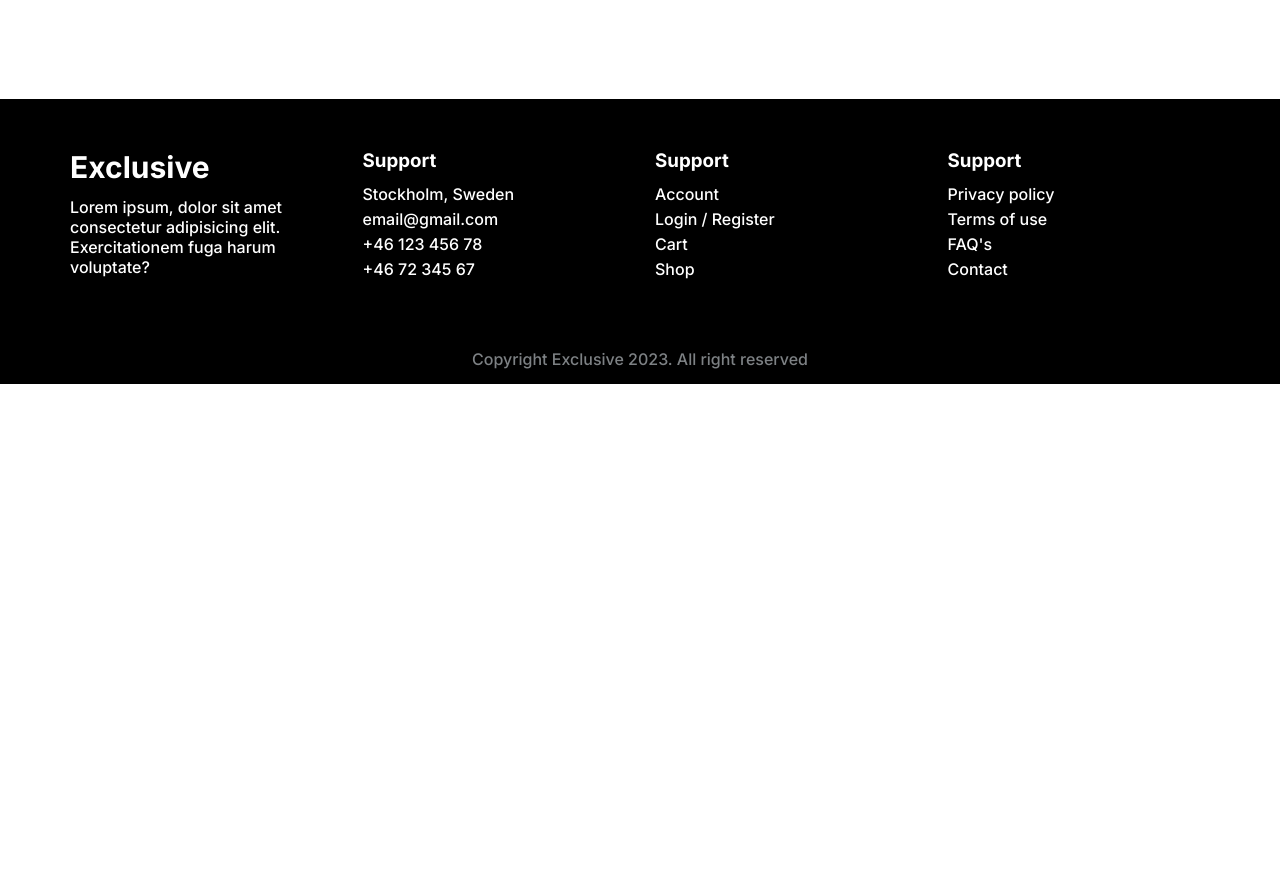
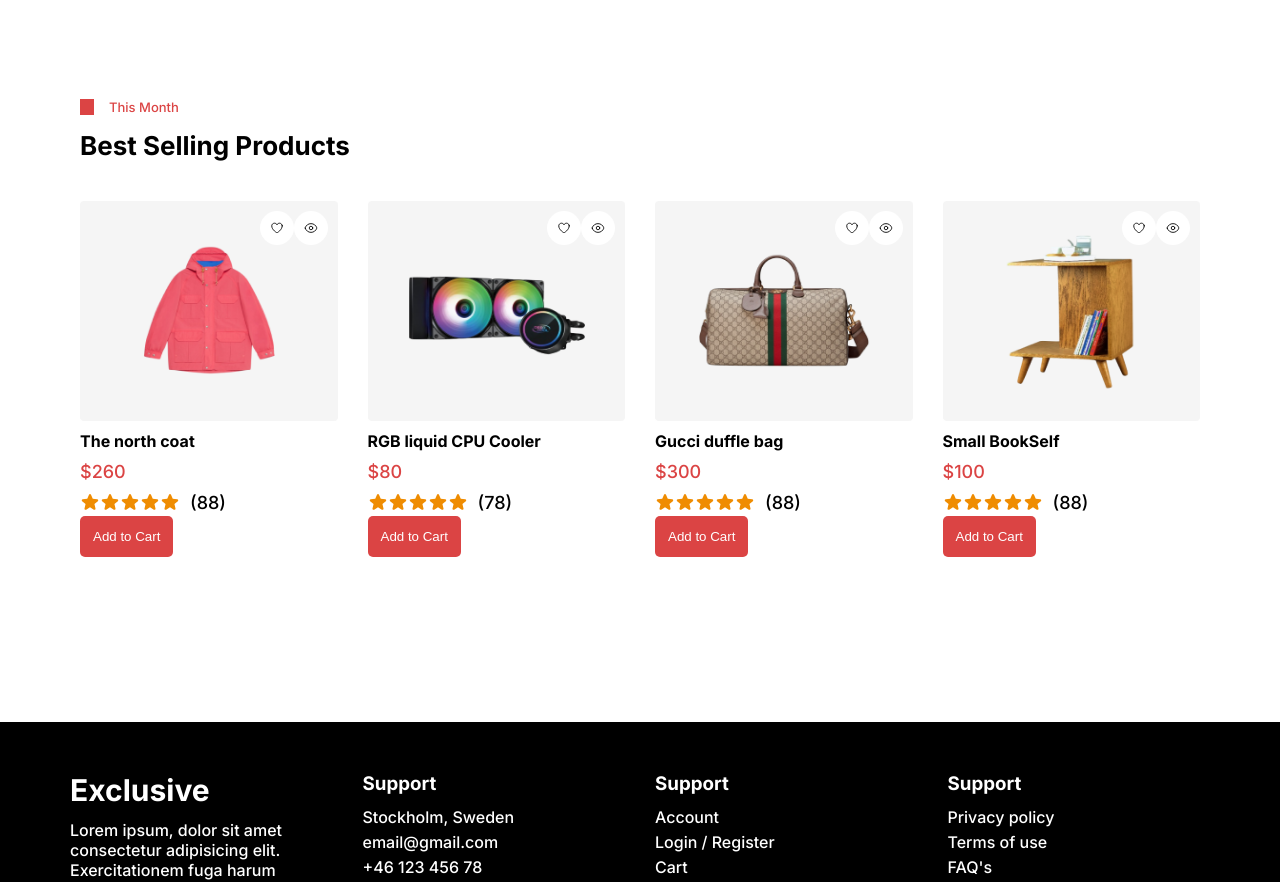
Before and after one commit to Thushan2002/e-commerce-site-react, a React (Vite) app: page / in a window 1280 px wide. Shown: the part 1541-2423 px from the top of the page. Before the commit the page ends 1925 px from the top, so only its background shows below. Built offline with nearby package versions, Linux system fonts and the light colour scheme.

Commit message:
feat: this month's best products section added to home page

```diff
--- a/src/components/Home.jsx
+++ b/src/components/Home.jsx
@@ -3,6 +3,7 @@
 import Navbar from "./Navbar";
 import FlashSale from "./Flashsale";
 import Categories from "./Categories";
+import ThisMonth from "./ThisMonth";
 
 const Home = () => {
   return (
@@ -11,6 +12,7 @@
       <Header />
       <FlashSale />
       <Categories />
+      <ThisMonth />
     </div>
   );
 };
--- /dev/null
+++ b/src/components/ThisMonth.jsx
@@ -0,0 +1,147 @@
+import React from "react";
+import { Swiper, SwiperSlide } from "swiper/react";
+import "swiper/swiper-bundle.css"; // Import Swiper styles
+import item_5 from "../assets/image/items/item-5.png";
+import item_6 from "../assets/image/items/item-6.png";
+import item_7 from "../assets/image/items/item-7.png";
+import item_8 from "../assets/image/items/item-8.png";
+
+const ThisMonth = () => {
+  const products = [
+    {
+      id: 1,
+      title: "The north coat",
+      image: item_5,
+      price: "$260",
+      rating: 5,
+      reviews: 88,
+    },
+    {
+      id: 2,
+      title: "RGB liquid CPU Cooler",
+      image: item_6,
+      price: "$80",
+      rating: 5,
+      reviews: 78,
+    },
+    {
+      id: 3,
+      title: "Gucci duffle bag",
+      image: item_7,
+      price: "$300",
+      rating: 5,
+      reviews: 88,
+    },
+    {
+      id: 4,
+      title: "Small BookSelf",
+      image: item_8,
+      price: "$100",
+      rating: 5,
+      reviews: 88,
+    },
+    // Add more products as needed
+  ];
+
+  return (
+    <div>
+      <section className="section">
+        <div className="container">
+          <div className="section_category">
+            <p className="section_category_p">This Month</p>
+          </div>
+          <div className="section_header">
+            <h3 className="section_title">Best Selling Products</h3>
+            <p id="demo"></p>
+          </div>
+          <Swiper
+            spaceBetween={30}
+            slidesPerView={4}
+            pagination={{ clickable: true }}
+            className="mySwiper">
+            {products.map((product) => (
+              <SwiperSlide key={product.id}>
+                <div className="card">
+                  <div className="card_top">
+                    <img
+                      src={product.image}
+                      alt={product.title}
+                      className="card_img"
+                    />
+                    {/* <div className="card_tag">{product.discount}</div> */}
+                    <div className="card_top_icons">
+                      <svg
+                        xmlns="http://www.w3.org/2000/svg"
+                        fill="none"
+                        viewBox="0 0 24 24"
+                        strokeWidth="1.5"
+                        stroke="currentColor"
+                        className="card_top_icon">
+                        <path
+                          strokeLinecap="round"
+                          strokeLinejoin="round"
+                          d="M21 8.25c0-2.485-2.099-4.5-4.688-4.5-1.935 0-3.597 1.126-4.312 2.733-.715-1.607-2.377-2.733-4.313-2.733C5.1 3.75 3 5.765 3 8.25c0 7.22 9 12 9 12s9-4.78 9-12z"
+                        />
+                      </svg>
+                      <svg
+                        xmlns="http://www.w3.org/2000/svg"
+                        fill="none"
+                        viewBox="0 0 24 24"
+                        strokeWidth="1.5"
+                        stroke="currentColor"
+                        className="card_top_icon">
+                        <path
+                          strokeLinecap="round"
+                          strokeLinejoin="round"
+                          d="M2.036 12.322a1.012 1.012 0 010-.639C3.423 7.51 7.36 4.5 12 4.5c4.638 0 8.573 3.007 9.963 7.178.07.207.07.431 0 .639C20.577 16.49 16.64 19.5 12 19.5c-4.638 0-8.573-3.007-9.963-7.178z"
+                        />
+                        <path
+                          strokeLinecap="round"
+                          strokeLinejoin="round"
+                          d="M15 12a3 3 0 11-6 0 3 3 0 016 0z"
+                        />
+                      </svg>
+                    </div>
+                  </div>
+                  <div className="card_body">
+                    <h3 className="card_title">{product.title}</h3>
+                    <p className="card_price">{product.price}</p>
+                    <div className="card_ratings">
+                      <div className="card_stars">
+                        {[...Array(product.rating)].map((_, i) => (
+                          <svg
+                            key={i}
+                            xmlns="http://www.w3.org/2000/svg"
+                            viewBox="0 0 24 24"
+                            fill="currentColor"
+                            className="w-6 h-6">
+                            <path
+                              fillRule="evenodd"
+                              d="M10.788 3.21c.448-1.077 1.976-1.077 2.424 0l2.082 5.007 5.404.433c1.164.093 1.636 1.545.749 2.305l-4.117 3.527 1.257 5.273c.271 1.136-.964 2.033-1.96 1.425L12 18.354 7.373 21.18c-.996.608-2.231-.29-1.96-1.425l1.257-5.273-4.117-3.527c-.887-.76-.415-2.212.749-2.305l5.404-.433 2.082-5.006z"
+                              clipRule="evenodd"
+                            />
+                          </svg>
+                        ))}
+                      </div>
+                      <p className="card_rating_numbers">({product.reviews})</p>
+                    </div>
+                    <button
+                      className="add_to_cart"
+                      data-id={product.id}
+                      data-title={product.title}
+                      data-image={product.image}
+                      data-price={product.price}>
+                      Add to Cart
+                    </button>
+                  </div>
+                </div>
+              </SwiperSlide>
+            ))}
+          </Swiper>
+        </div>
+      </section>
+    </div>
+  );
+};
+
+export default ThisMonth;
--- a/src/index.css
+++ b/src/index.css
@@ -550,6 +550,10 @@
     height: auto;
 }
 
+.top_part {
+    display: flex;
+}
+
 /* footer */
 .footer {
     margin-top: 10rem;
```
